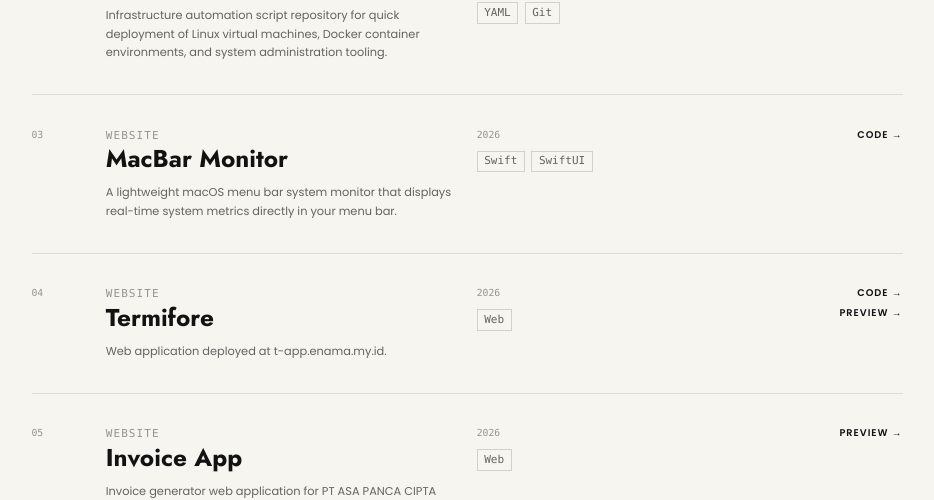
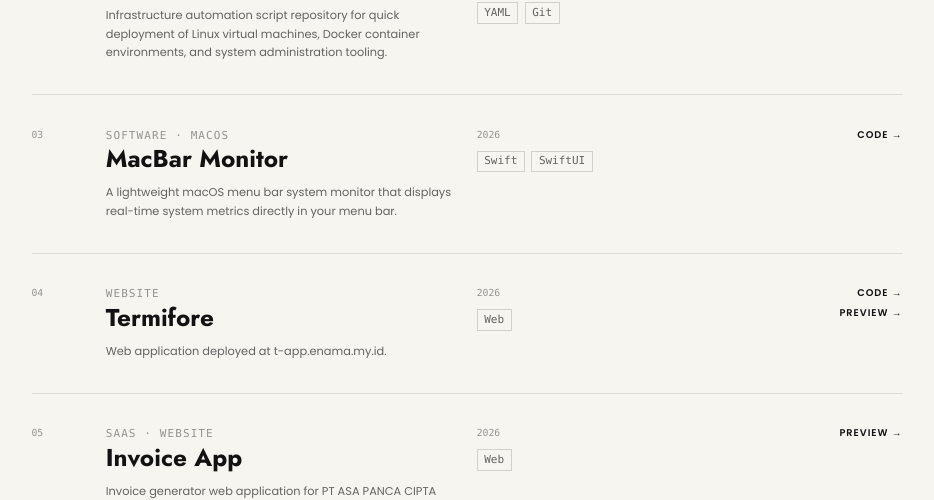
Before and after one commit to SakamotoMrX/Portofolio-Andra, a Next.js app: page / in a window 1280 px wide. Shown: the part 2160-2660 px from the top of the page, without its empty margins (173-1107 px from the left). Built offline with nearby package versions, Linux system fonts and the light colour scheme; no server answers.

Commit message:
fix: correct category labels (MacBar/Invoice/Nexotech)

```diff
--- a/app/(root)/page.jsx
+++ b/app/(root)/page.jsx
@@ -10,8 +10,14 @@ import data from "@/json/data.json";
 const projects = data.Projects.filter((p) => p.show);
 
 const CATEGORY_MAP = { 1: "Infrastructure", 2: "Hardware", 9: "Website" };
+const CATEGORY_OVERRIDE = {
+	greenfog: "SaaS · Website",
+	"macbar-monitor": "Software · macOS",
+	"invoice-app": "SaaS · Website",
+	"nexotech-enama": "Company Profile",
+};
 const getCategory = (p) => {
-	if (p.slug === "greenfog") return "SaaS · Website";
+	if (CATEGORY_OVERRIDE[p.slug]) return CATEGORY_OVERRIDE[p.slug];
 	if (!p.category?.length) return null;
 	return p.category.map((id) => CATEGORY_MAP[id]).filter(Boolean).join(" · ");
 };
```
